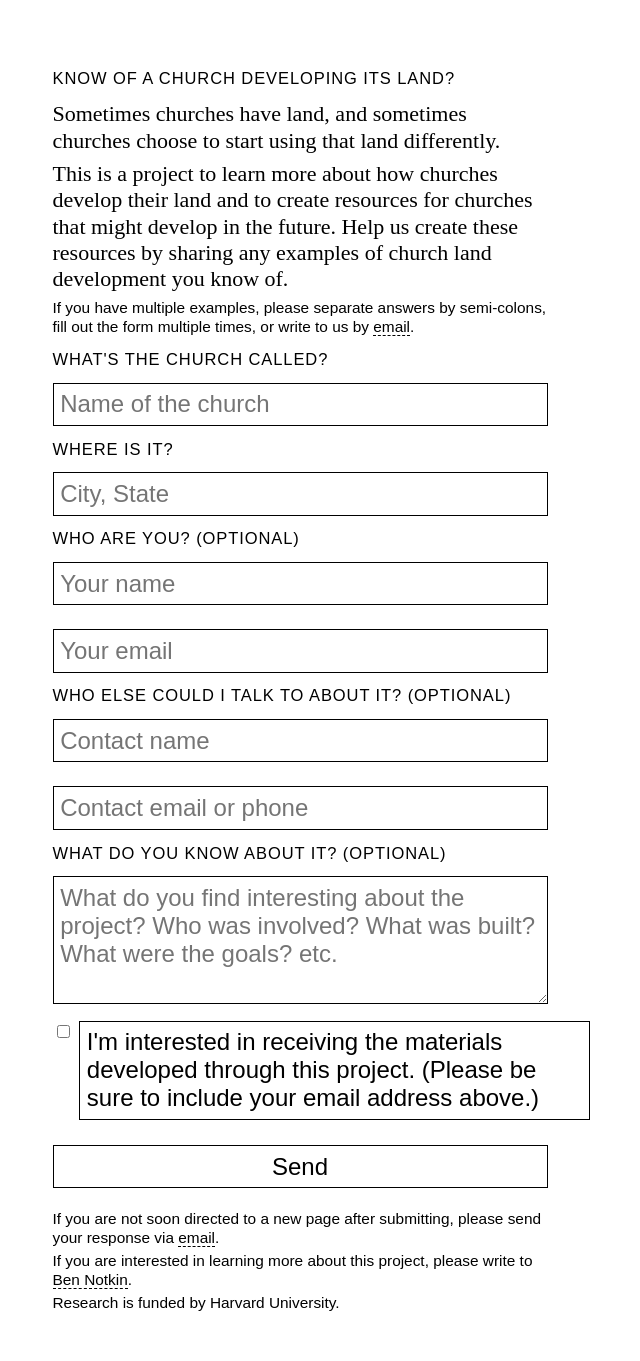
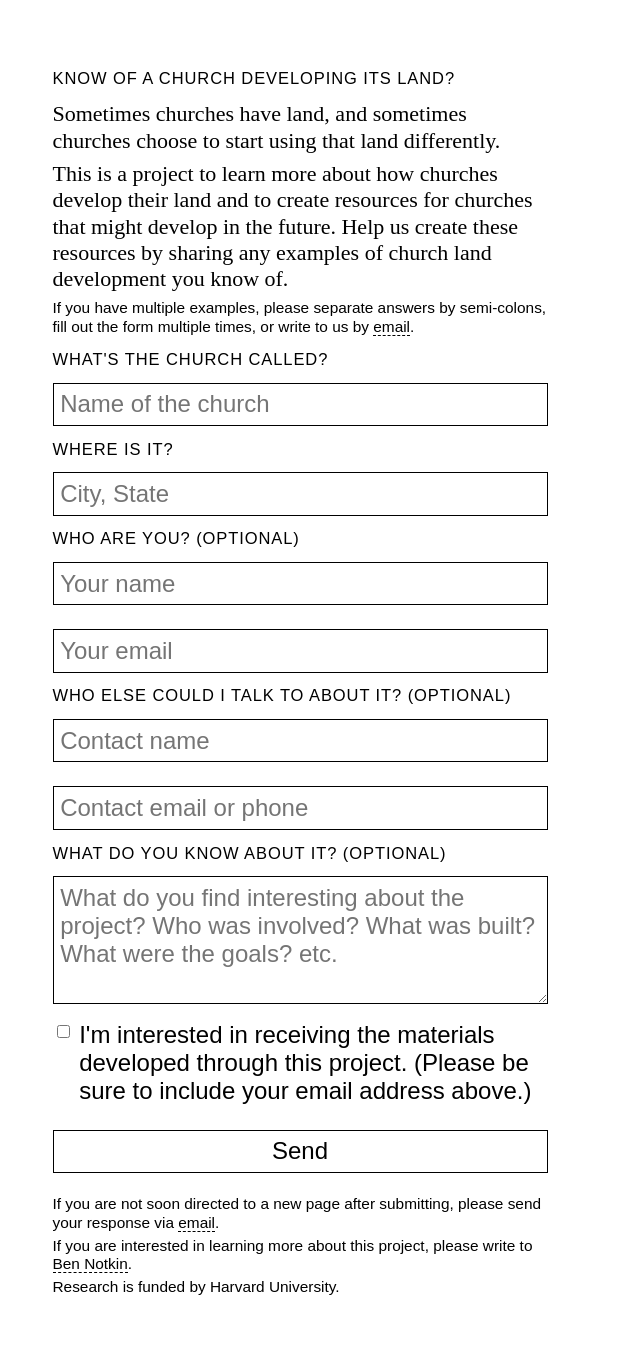
Before and after one commit to bennotkin/bennotkin.github.io, a Jekyll site: the page church-land/index.html, which Jekyll copies as it is, in a window 1280 px wide. Shown: the whole page, without its empty margins (340-980 px from the left). Built offline with Jekyll 4.4.1, drawn with Linux system fonts in a browser that asks for light colours.

Commit message:
Update churchlandstyle.css

```diff
--- a/css/churchlandstyle.css
+++ b/css/churchlandstyle.css
@@ -49,7 +49,7 @@ input[type="text"], input[type="email"], textarea, button, label span {
   font-size: 30pt;
 }
 
-input[type="text"], input[type="email"], textarea, button, label span {
+input[type="text"], input[type="email"], textarea, button {
   width: 100%;
   border: 1px solid black;
   padding: .5ch;
```
